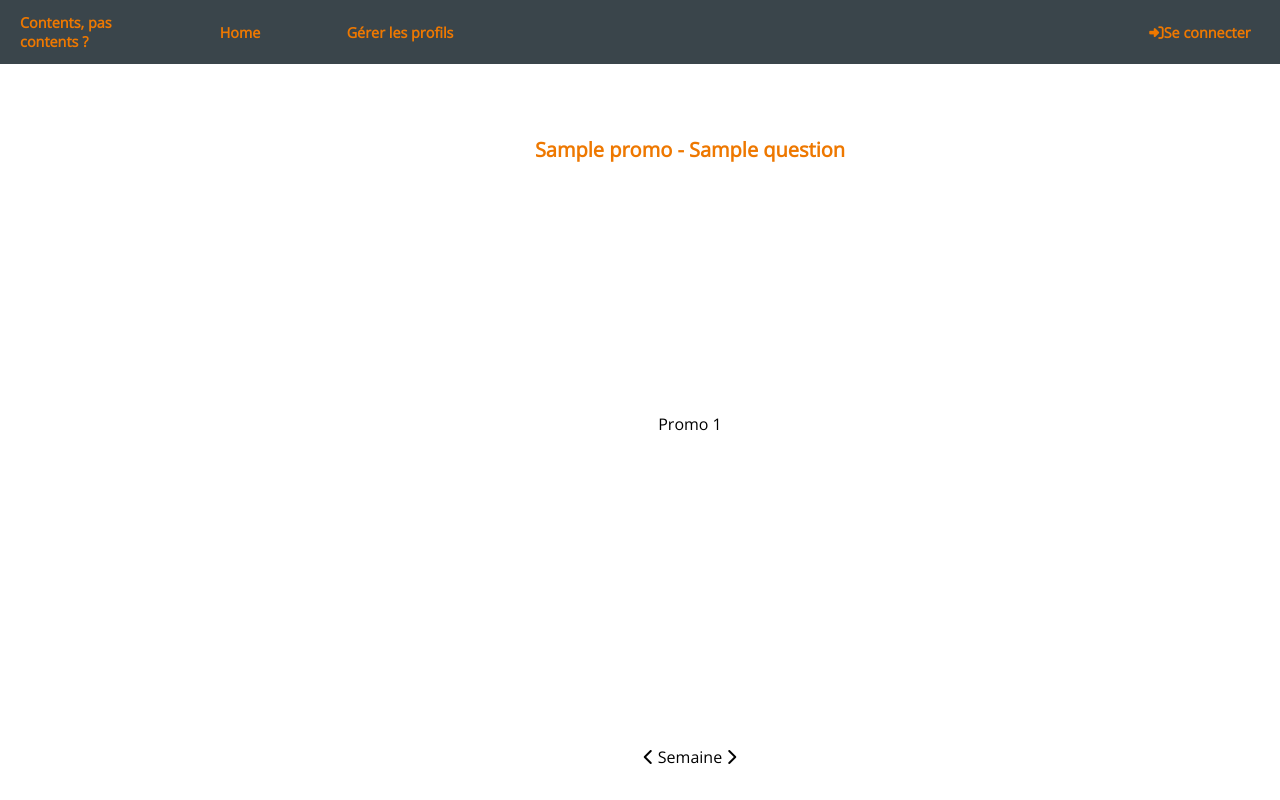
After one commit to solenne2404/ContentPasContent, a Flask app: template Flask/app/templates/question.html in a window 1280 px wide. The commit adds this page. Run offline with Flask 2, Linux system fonts and the light colour scheme; tables that the repository leaves empty hold one stand-in row (values such as "Sample post"); the template is opened without the code that fills it: values that come from a table or form of the project are taken from there, most other values are stand-ins (such as "Sample title", 1, 10 or a date in 2020); parts of the project's set-up code (start-up, migrations or seed data) failed here and were passed over; some libraries are stand-ins or nearby versions.

Commit message:
route vers question

```diff
--- a/Flask/app/routes.py
+++ b/Flask/app/routes.py
@@ -7,7 +7,7 @@ from werkzeug.urls import url_parse
 
 
 promos = Promo.query.order_by(Promo.name).all()
-question = [Q1, Q2, Q3, Q4, Q5, Q6]
+questions = ['Q1', 'Q2', 'Q3', 'Q4', 'Q5', 'Q6']
 
 
 
@@ -58,7 +58,14 @@ def register():
 @app.route('/promo/<name>')
 def show_promo(name):
     promo = Promo.query.filter_by(name=name).first_or_404()
-    return render_template('promo.html', promo=promo, Promos=promos, Question=question)
+    return render_template('promo.html', promo=promo, Promos=promos, Questions=questions)
+
 
 @app.route('/promo/<name>/<q>')
-def show_question(name, q)
+def show_question(name, q):
+
+    promo = Promo.query.filter_by(name=name).first_or_404()
+    if q not in questions:
+        return redirect(url_for('show_promo', name=name))
+
+    return render_template('question.html',promo=promo, Promos=promos,  Questions=questions)
--- a/Flask/app/static/style.css
+++ b/Flask/app/static/style.css
@@ -15,6 +15,7 @@ NAVIGATION
     top: 0;
     width: 100%;
     height: 8vh;
+    min-height: 40px;
     display: grid;
     grid-template-columns: repeat(8, 1fr);
     grid-template-areas:
--- /dev/null
+++ b/Flask/app/templates/question.html
@@ -0,0 +1,16 @@
+{% extends "base.html" %}
+
+{% block content %}
+
+        <h1 class="homeTitle">{{promo.name}} - {{Question}}</h1>
+        <div class="allIndicator">
+
+                <div id="promosdiag">Promo 1</div>
+
+        </div>
+
+        <div class="weekNav">
+            <p><i class="fas fa-chevron-left"></i>      Semaine     <i class="fas fa-chevron-right"></i></p>
+        </div>
+
+{% endblock %}
```
